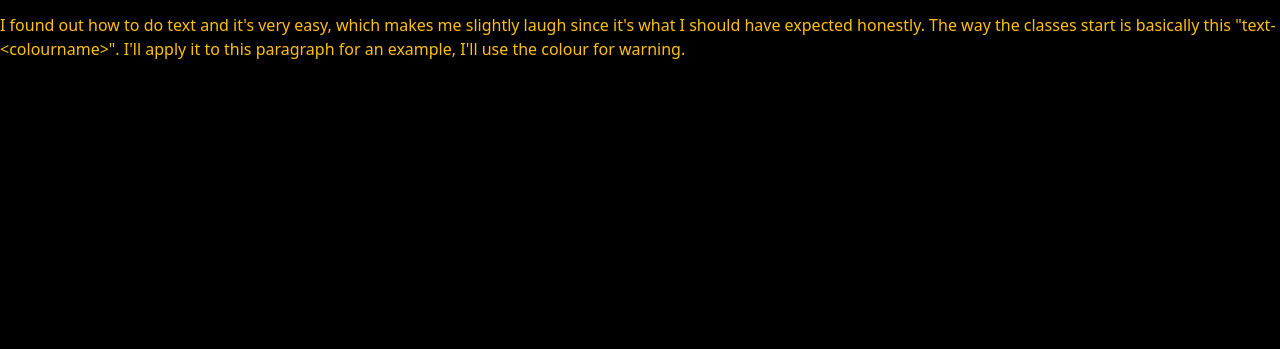
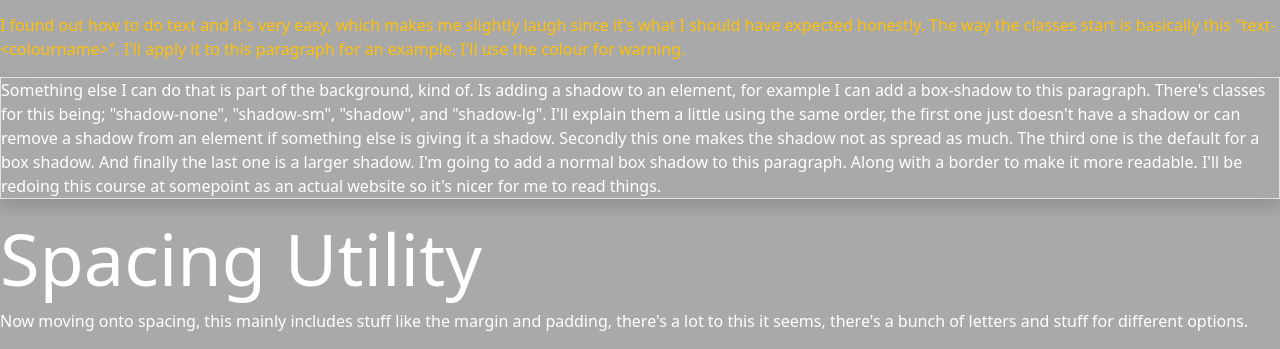
Before and after one commit to JordanPicton/udemy-learning-website, a plain HTML site: page bootstrap/bootstrap-utilities.html in a window 1280 px wide. Shown: the part 863-1212 px from the top of the page. Before the commit the page ends 940 px from the top, so only its background shows below. Drawn offline with nearby package versions, Linux system fonts and the light colour scheme.

Commit message:
Finish Text and Background, Start Spacing

```diff
--- a/bootstrap/bootstrap-utilities.html
+++ b/bootstrap/bootstrap-utilities.html
@@ -10,7 +10,7 @@
     <link rel="stylesheet" href="main.css">
 </head>
 
-<body>
+<body style="background-color:darkgrey;">
     <header>
         <h1 class="display-1">Bootstrap Utilities</h1>
     </header>
@@ -68,6 +68,24 @@
                 have expected honestly. The way the classes start is basically this "text-&lt;colourname&gt;". I'll
                 apply it to this paragraph for an example, I'll use the colour for warning.
             </p>
+            <p class="border shadow">
+                Something else I can do that is part of the background, kind of. Is adding a shadow to an element, for
+                example I can add a box-shadow to this paragraph. There's classes for this being; "shadow-none",
+                "shadow-sm", "shadow", and "shadow-lg". I'll explain them a little using the same order, the first one
+                just doesn't have a shadow or can remove a shadow from an element if something else is giving it a
+                shadow. Secondly this one makes the shadow not as spread as much. The third one is the default for a box
+                shadow. And finally the last one is a larger shadow. I'm going to add a normal box shadow to this
+                paragraph. Along with a border to make it more readable. I'll be redoing this course at somepoint as an
+                actual website so it's nicer for me to read things.
+            </p>
+        </section>
+
+        <section>
+            <h2 class="display-2">Spacing Utility</h2>
+            <p>
+                Now moving onto spacing, this mainly includes stuff like the margin and padding, there's a lot to this
+                it seems, there's a bunch of letters and stuff for different options.
+            </p>
         </section>
     </main>
     <footer>
```
